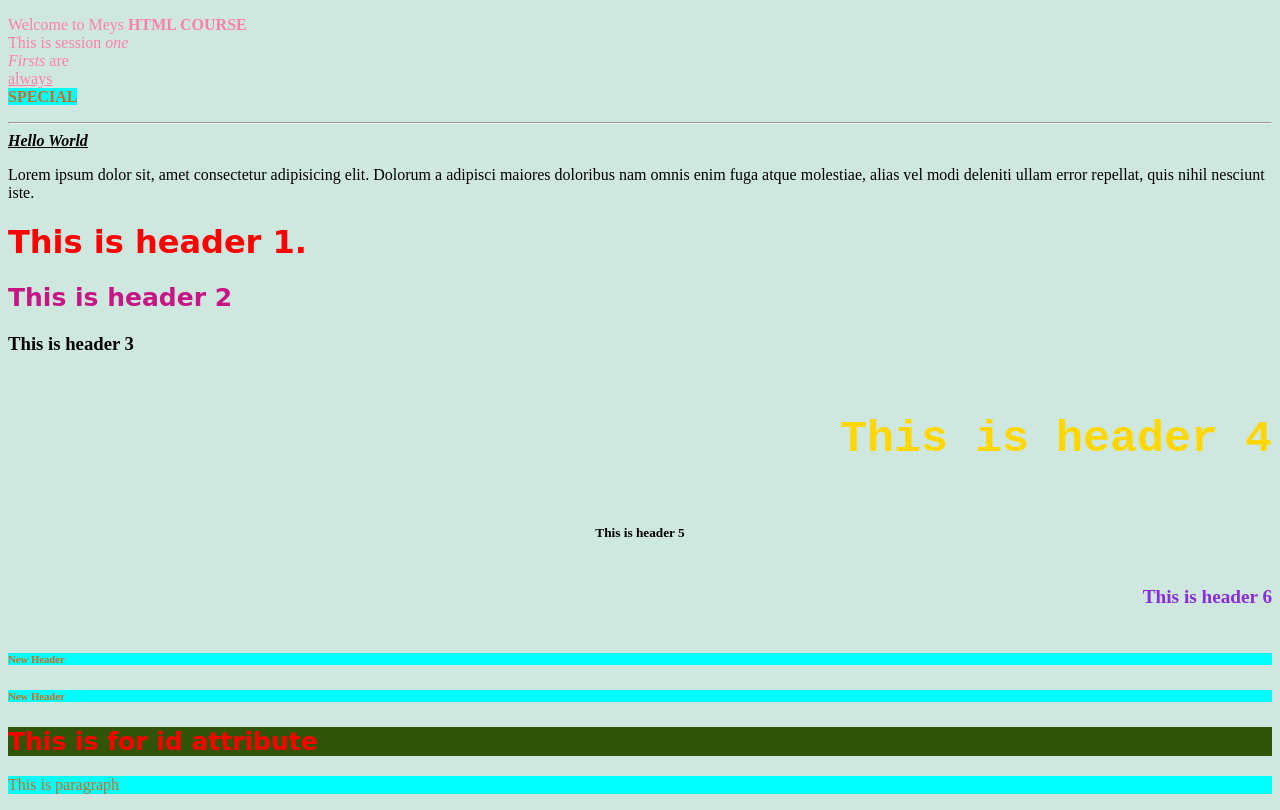
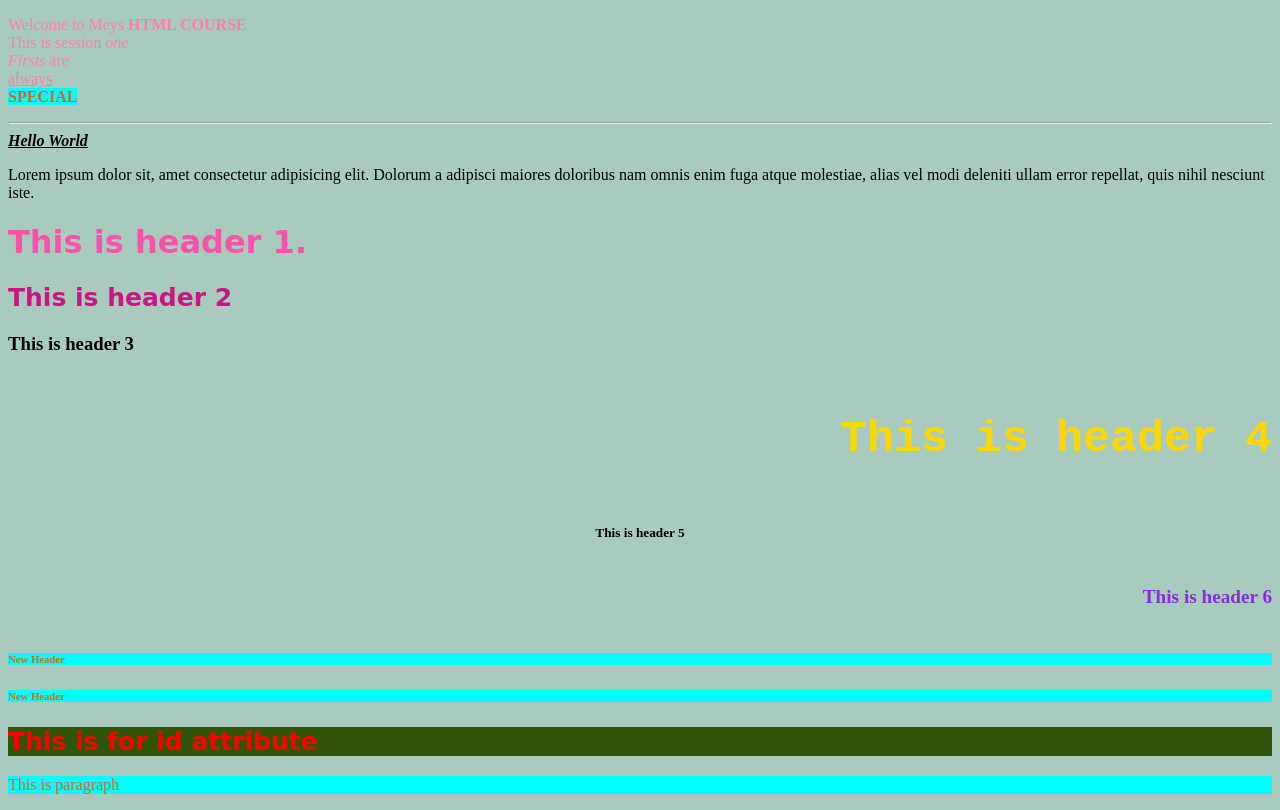
Before and after one commit to meyrabaz/Html, a plain HTML site: page index.html in a window 1280 px wide. Drawn offline with Linux system fonts and the light colour scheme.

Commit message:
20.04.2023

```diff
--- a/index.html
+++ b/index.html
@@ -6,26 +6,26 @@
         <link rel="stylesheet" type="text/CSS" href="style.css"
 
  </head>
-<body style="background-color: rgb(207, 232, 223);"></body>
+<body style="background-color: rgb(169, 203, 190);"></body>
 <body>
-    <!-- Inline style first then others
-        Informational part cannot seen in page this is for developers comment-->
+    <!-- Inline style first then others.
+        Informational part cannot seen in page this is for developers comment.-->
 <p>Welcome to Meys <strong>HTML COURSE</strong> <br>
     This is            session <em>one</em>  <br>
    <i>Firsts</i>  are <br> <u> always</u> <br> <b class="Class1">SPECIAL</b> <hr>
    <b><i><u>Hello World </u></i></b>
 </p>
-<!--br for break in sentences, hr for lines, strong for the thick writing and important for seo ) -->
-<!--Em is for italic writing and semantic so important for seo-->
-<!--i tag for italic and u tag is underline.-->
+<!--"br" for break in sentences, hr for lines, strong for the thick writing and important for seo ) -->
+<!--"Em" is for italic writing and semantic so important for SEO.-->
+<!--"i" tag for italic and "u" tag is underline.-->
 
 
 Lorem ipsum dolor sit, amet consectetur adipisicing elit. Dolorum a adipisci maiores doloribus nam omnis enim fuga atque molestiae, alias vel modi deleniti ullam error repellat, quis nihil nesciunt iste.
 <!-- lorem tag  gives dummy explanation sample.
-    style:"" in head part is css styling INLINE
+    style:"" in head part is CSS styling INLINE.
 
 -->
-<H1 style="color: red;font-family:cursive;">This is header 1.</H1>
+<H1 style="color: #fc52aa;font-family:cursive;">This is header 1.</H1>
 <h2 style="color: mediumvioletred; font-family: 'ArialBlack', 'Gill Sans MT', Calibri'; font-size: 45px;background-color: rgb(221, 238, 238);">This is header 2</h2>
 <h3>This is header 3</h3>
 <h4 style="font-size: 45px;color: gold;font-family: 'Courier New', Courier, monospace;text-align: right;">This is header 4</h4>
--- a/style.css
+++ b/style.css
@@ -7,6 +7,7 @@ h2{
     color: rgb(35, 248, 15);
     font-family: cursive;
 }
+
 p{
     color: rgb(255, 127, 172);
 }
```
